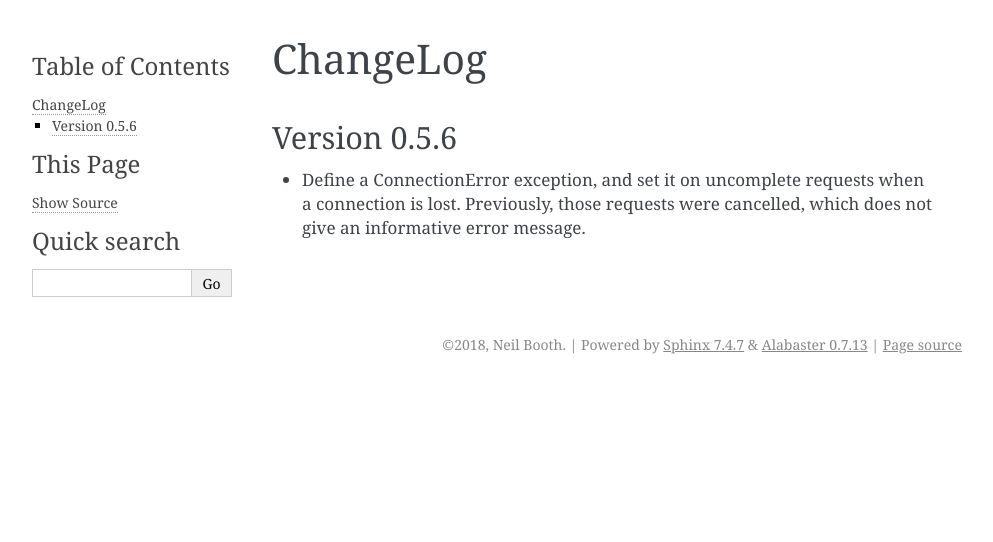
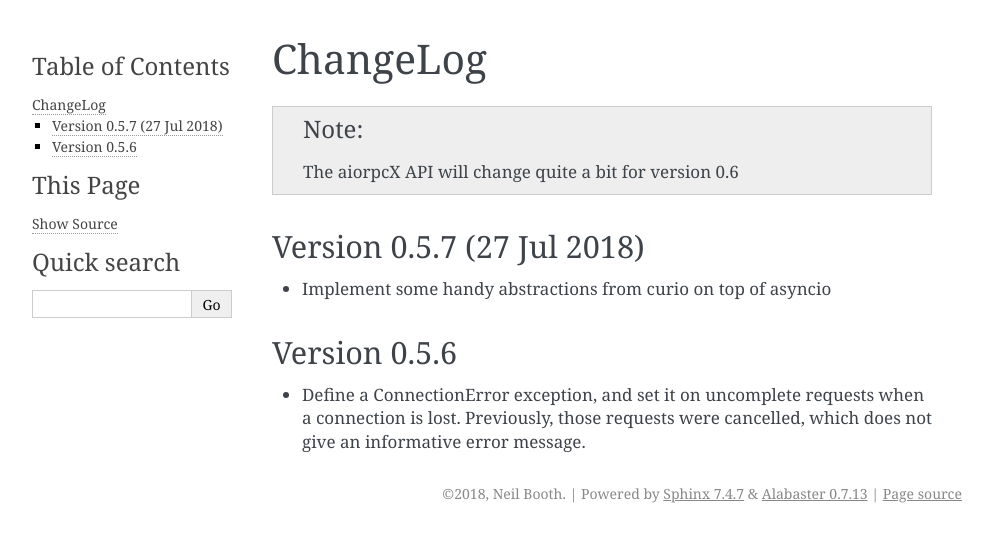
Before and after one commit to kyuupichan/aiorpcX, a Sphinx documentation site: the page built from docs/changelog.rst, in a window 1280 px wide. Shown: the top 542 px of the page, without its empty margins (148-1141 px from the left). Built offline with Sphinx 7.4.7, drawn with Linux system fonts in a browser that asks for light colours.

Commit message:
Update travis.yml

```diff
--- a/aiorpcx/__init__.py
+++ b/aiorpcx/__init__.py
@@ -6,7 +6,7 @@ from .socks import *
 from .session import *
 from .util import *
 
-_version = (0, 5, 6)
+_version = (0, 5, 7)
 _version_str = '.'.join(str(part) for part in _version)
 
 __all__ = (curio.__all__ +
--- a/docs/changelog.rst
+++ b/docs/changelog.rst
@@ -1,5 +1,12 @@
 ChangeLog
 =========
+
+.. note:: The aiorpcX API will change quite a bit for version 0.6
+
+Version 0.5.7 (27 Jul 2018)
+---------------------------
+
+* Implement some handy abstractions from curio on top of asyncio
 
 Version 0.5.6
 -------------
```
Also changed, not shown: .travis.yml.
